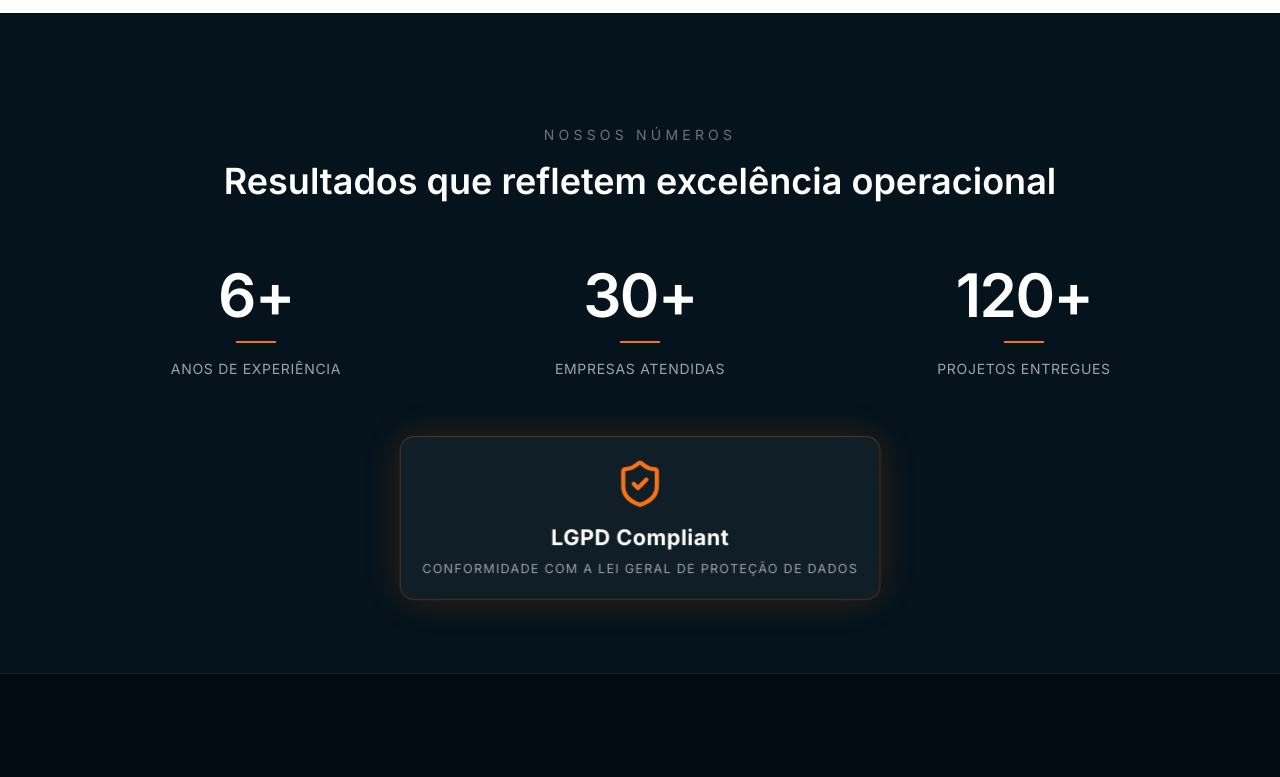
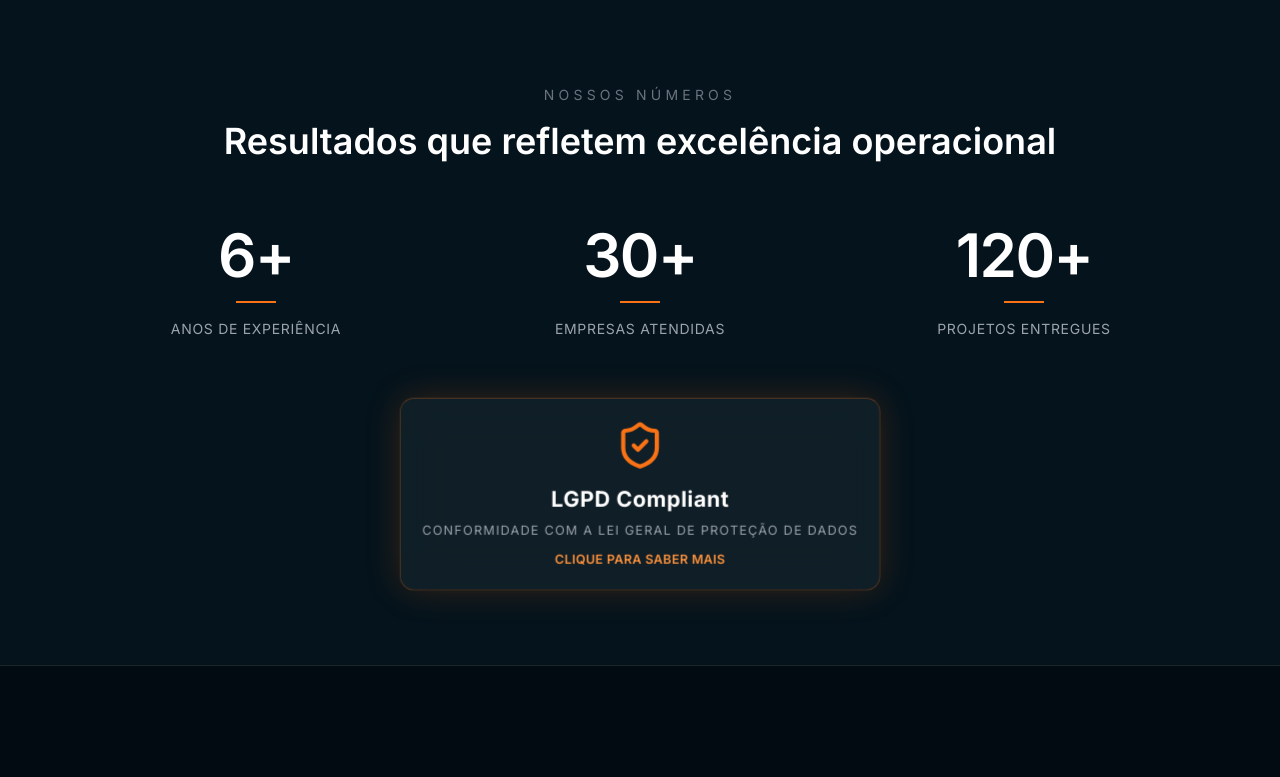
Before and after one commit to kaiolucena12/argusit.com.br, a Next.js app: page / in a window 1280 px wide. Shown: the part 2141-2918 px from the top of the page. Built offline with nearby package versions, Linux system fonts and the light colour scheme.

Commit message:
alteração_lgpd2

```diff
--- a/app/components/StatsSection.tsx
+++ b/app/components/StatsSection.tsx
@@ -3,7 +3,7 @@
 import { motion } from "framer-motion";
 import { useEffect, useRef, useState } from "react";
 import { ShieldCheck } from "lucide-react";
-import Link from "next/link"; // Import necessário para navegação
+import Link from "next/link";
 
 // Contador animando apenas quando entra no viewport
 function Counter({ value, suffix }: { value: number; suffix?: string }) {
@@ -44,7 +44,7 @@ function Counter({ value, suffix }: { value: number; suffix?: string }) {
   return <div ref={ref}>{count}{suffix}</div>;
 }
 
-// Seção de métricas + LGPD clicável
+// Stats Section com LGPD como botão premium
 export default function StatsWithLgpdButton() {
   const stats = [
     { number: 6, suffix: "+", label: "Anos de Experiência" },
@@ -54,7 +54,8 @@ export default function StatsWithLgpdButton() {
 
   return (
     <section className="relative bg-[#04131c]">
-      {/* Stats Section */}
+
+      {/* Stats */}
       <div className="max-w-6xl mx-auto px-6 py-20 md:py-28">
         <motion.div
           initial={{ opacity: 0, y: 20 }}
@@ -93,27 +94,38 @@ export default function StatsWithLgpdButton() {
         </div>
       </div>
 
-      {/* LGPD Badge as Button */}
+      {/* LGPD Badge como botão premium */}
       <div className="flex justify-center -mt-16 pb-16 px-6">
-        <Link href="/lgpd">
-          <motion.div
+        <Link href="/lgpd" scroll={true}>
+          <motion.a
             initial={{ opacity: 0, scale: 0.8 }}
             whileInView={{ opacity: 1, scale: 0.9 }}
             whileHover={{ scale: 1.05 }}
             transition={{ duration: 0.8 }}
             viewport={{ once: true }}
-            className="cursor-pointer inline-flex flex-col items-center border border-orange-500/30 bg-white/5 backdrop-blur-xl p-6 rounded-2xl shadow-[0_0_40px_rgba(255,106,0,0.2)]"
+            className="group relative inline-flex flex-col items-center border border-orange-500/30 bg-white/5 backdrop-blur-xl p-6 rounded-2xl shadow-[0_0_40px_rgba(255,106,0,0.2)] hover:bg-white/10 hover:shadow-lg transition-all cursor-pointer"
           >
-            <ShieldCheck className="w-14 h-14 text-orange-500 mb-4" />
+            <ShieldCheck className="w-14 h-14 text-orange-500 mb-4 group-hover:animate-bounce" />
             <h3 className="text-2xl font-bold text-white tracking-wide">
               LGPD Compliant
             </h3>
             <p className="mt-2 text-gray-400 text-sm uppercase tracking-widest">
               Conformidade com a Lei Geral de Proteção de Dados
             </p>
-          </motion.div>
+            <span className="mt-3 text-sm text-orange-400 uppercase tracking-wide font-semibold">
+              Clique para saber mais
+            </span>
+
+            {/* Pequeno efeito visual tipo “ripple” ao hover */}
+            <motion.span
+              className="absolute inset-0 rounded-2xl border border-transparent"
+              whileHover={{ scale: 1.05 }}
+              transition={{ duration: 0.3 }}
+            />
+          </motion.a>
         </Link>
       </div>
+
     </section>
   );
 }
--- a/app/page.tsx
+++ b/app/page.tsx
@@ -88,7 +88,7 @@ export default function Home() {
 
     {/* TÍTULO */}
     <h2 className="text-3xl md:text-4xl font-semibold text-[#082a3f] leading-snug">
-      Temos o departamento de TI completo para sua empresa
+      Departamento de TI completo para sua empresa
     </h2>
 
     {/* DESTAQUE */}
```
